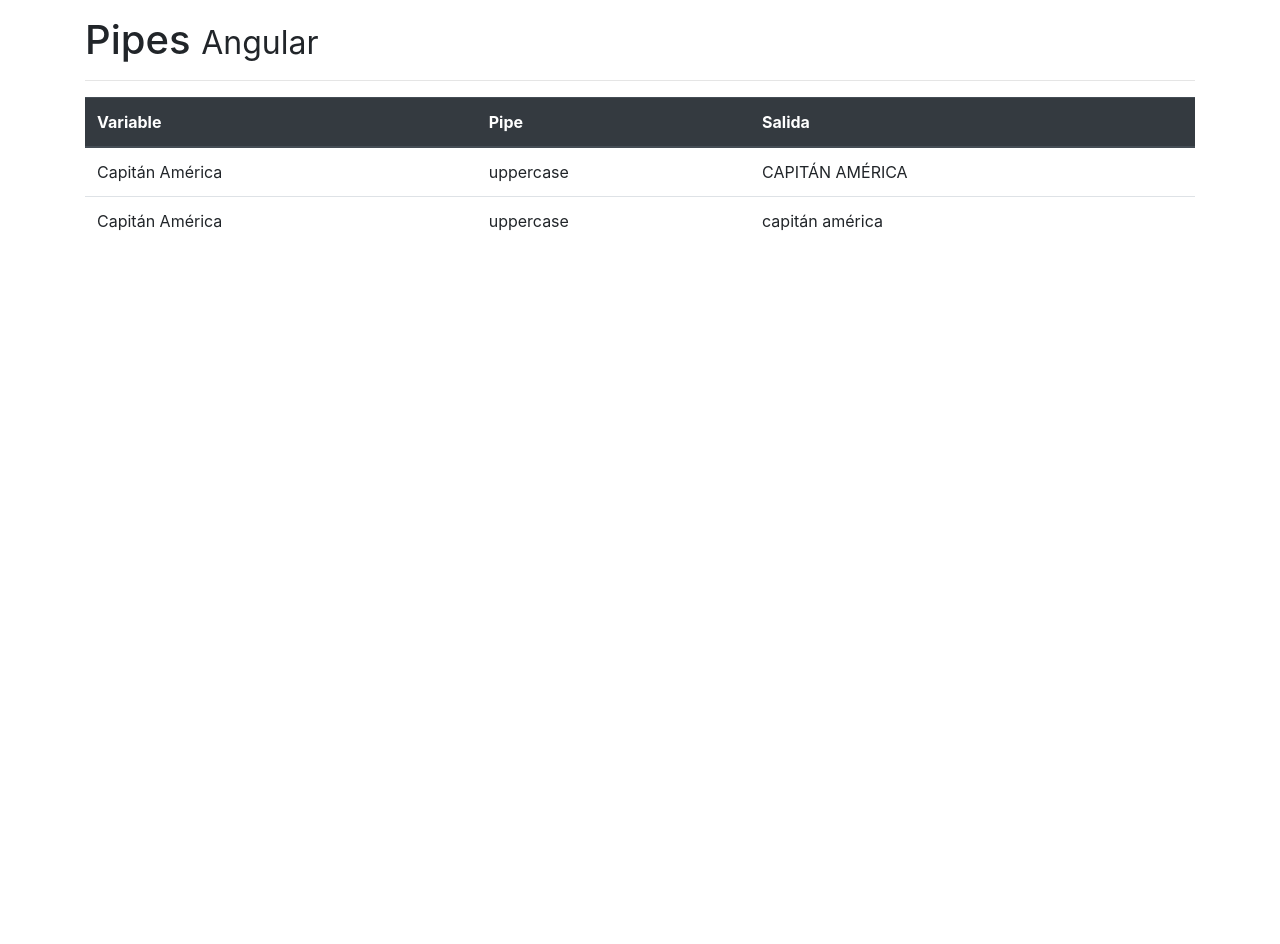
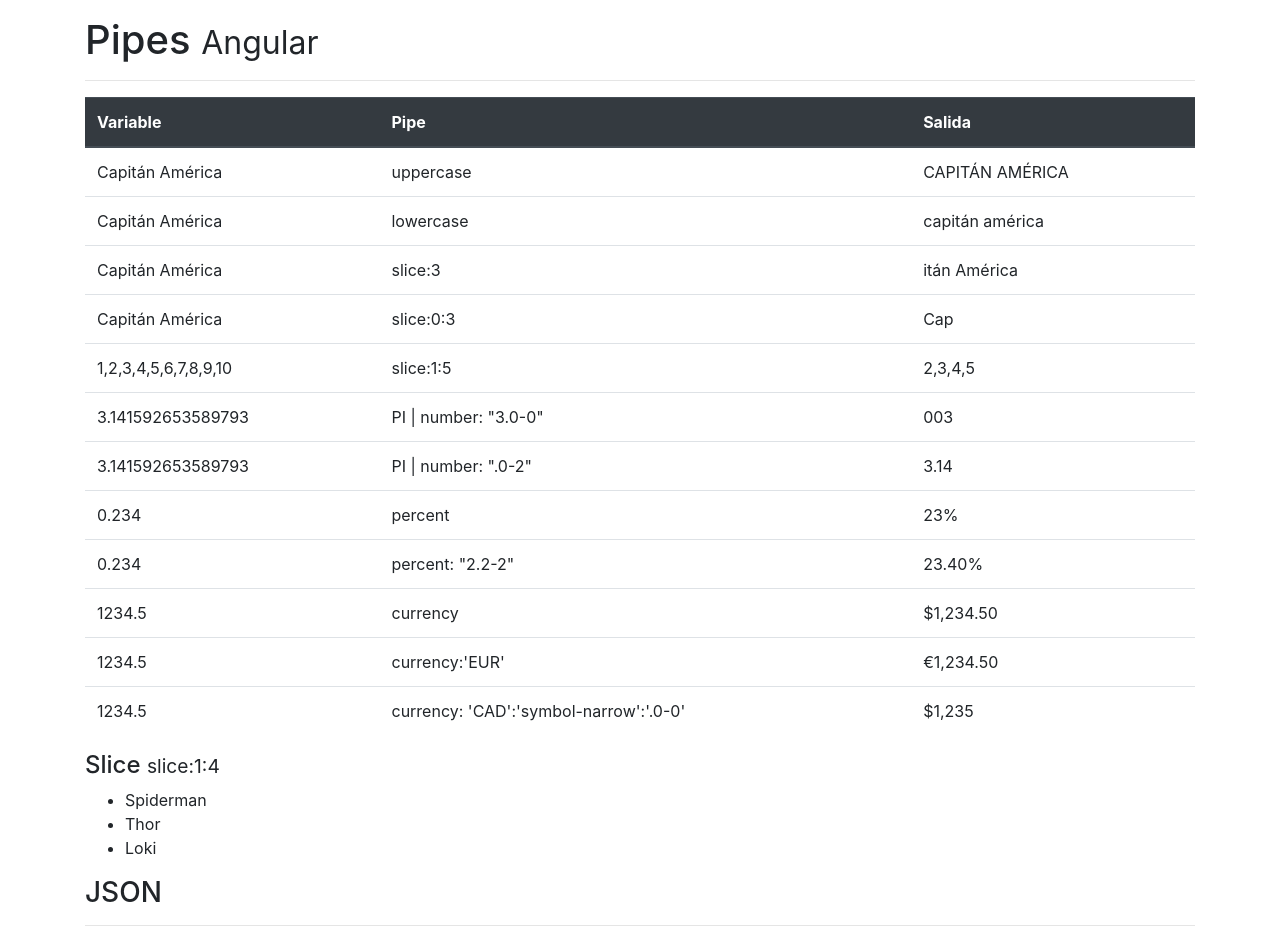
Before and after one commit to matruan/pipes, an Angular app: page / in a window 1280 px wide. Shown: the top 944 px of the page. Before the commit the page ends 800 px from the top, so only its background shows below. Built offline with nearby package versions, Linux system fonts and the light colour scheme.

Commit message:
second commit

```diff
--- a/src/app/app.component.html
+++ b/src/app/app.component.html
@@ -1,30 +1,102 @@
 <h1 class="mt-3">Pipes <small>Angular</small></h1>
-<hr>
+<hr />
 
 <div class="row">
     <div class="col">
         <table class="table">
             <thead class="thead-dark">
                 <tr>
-                    <th> Variable </th>
-                    <th> Pipe </th>
-                    <th> Salida </th>
+                    <th>Variable</th>
+                    <th>Pipe</th>
+                    <th>Salida</th>
                 </tr>
             </thead>
             <tbody>
                 <tr>
                     <td>{{ nombre }}</td>
-                    <td> uppercase </td>
-                    <td> {{ nombre | uppercase }}</td>
+                    <td>uppercase</td>
+                    <td>{{ nombre | uppercase }}</td>
                 </tr>
 
                 <tr>
                     <td>{{ nombre }}</td>
-                    <td> uppercase </td>
-                    <td> {{ nombre | lowercase }}</td>
+                    <td>lowercase</td>
+                    <td>{{ nombre | lowercase }}</td>
+                </tr>
+
+                <tr>
+                    <td>{{ nombre }}</td>
+                    <td>slice:3</td>
+                    <td>{{ nombre | slice: 3 }}</td>
+                </tr>
+
+                <tr>
+                    <td>{{ nombre }}</td>
+                    <td>slice:0:3</td>
+                    <td>{{ nombre | slice: 0:3 }}</td>
+                </tr>
+                <tr>
+                    <td>{{ arreglo }}</td>
+                    <td>slice:1:5</td>
+                    <td>{{ arreglo | slice: 1:5 }}</td>
+                </tr>
+                <tr>
+                    <td>{{ PI }}</td>
+                    <td>PI | number: "3.0-0"</td>
+                    <td>{{ PI | number: "3.0-0" }}</td>
+                </tr>
+
+                <tr>
+                    <td>{{ PI }}</td>
+                    <td>PI | number: ".0-2"</td>
+                    <td>{{ PI | number: ".0-2" }}</td>
+                </tr>
+
+                <tr>
+                    <td>{{ porcentaje }}</td>
+                    <td>percent</td>
+                    <td>{{ porcentaje | percent }}</td>
+                </tr>
+
+                <tr>
+                    <td>{{ porcentaje }}</td>
+                    <td>percent: "2.2-2"</td>
+                    <td>{{ porcentaje | percent: "2.2-2" }}</td>
+                </tr>
+
+                <tr>
+                    <td>{{ salario }}</td>
+                    <td>currency</td>
+                    <td>{{ salario | currency }}</td>
+                </tr>
+
+                <tr>
+                    <td>{{ salario }}</td>
+                    <td>currency:'EUR'</td>
+                    <td>{{ salario | currency: "EUR" }}</td>
+                </tr>
+                <tr>
+                    <td>{{ salario }}</td>
+                    <td>currency: 'CAD':'symbol-narrow':'.0-0'</td>
+                    <td>{{ salario | currency: "CAD":"symbol-narrow":".0-0" }}</td>
                 </tr>
             </tbody>
         </table>
-
+        <h4>Slice <small>slice:1:4</small></h4>
+        <ul>
+            <li *ngFor="let personaje of personajes | slice: 1:4">
+                {{ personaje }}
+            </li>
+        </ul>
+        <h3>JSON</h3>
+        <hr />
+        <div class="row mb-5">
+            <div class="col">
+                <pre>
+                {{ heroe | json }}
+            </pre
+        >
+      </div>
     </div>
+  </div>
 </div>
--- a/src/app/app.component.ts
+++ b/src/app/app.component.ts
@@ -7,4 +7,24 @@ import { Component } from "@angular/core";
 })
 export class AppComponent {
   nombre: string = "Capitán América";
+  arreglo = [1, 2, 3, 4, 5, 6, 7, 8, 9, 10];
+  personajes: string[] = ["Ironman", "Spiderman", "Thor", "Loki", "Groot"];
+  PI: number = Math.PI;
+  porcentaje: number = 0.234;
+  salario: number = 1234.5;
+  heroe = {
+    nombre: "Logan",
+    clave: "Wolverine",
+    edad: 500,
+    direccion: {
+      calle: "Primera",
+      casa: "B",
+    },
+  };
+
+  valorPromesa = new Promise<string>((resolve) => {
+    setTimeout(() => {
+      resolve("llegaron los datos");
+    }, 4500);
+  });
 }
--- a/src/index.html
+++ b/src/index.html
@@ -1,15 +1,14 @@
-<!doctype html>
+<!DOCTYPE html>
 <html lang="en">
 
 <head>
-    <meta charset="utf-8">
+    <meta charset="utf-8" />
     <title>Pipes</title>
-    <base href="/">
+    <base href="/" />
 
-    <meta name="viewport" content="width=device-width, initial-scale=1">
-    <link rel="icon" type="image/x-icon" href="favicon.ico">
-    <link rel="stylesheet" href="https://stackpath.bootstrapcdn.com/bootstrap/4.4.1/css/bootstrap.min.css" integrity="sha384-Vkoo8x4CGsO3+Hhxv8T/Q5PaXtkKtu6ug5TOeNV6gBiFeWPGFN9MuhOf23Q9Ifjh" crossorigin="anonymous">
-
+    <meta name="viewport" content="width=device-width, initial-scale=1" />
+    <link rel="icon" type="image/x-icon" href="favicon.ico" />
+    <link rel="stylesheet" href="https://stackpath.bootstrapcdn.com/bootstrap/4.4.1/css/bootstrap.min.css" integrity="sha384-Vkoo8x4CGsO3+Hhxv8T/Q5PaXtkKtu6ug5TOeNV6gBiFeWPGFN9MuhOf23Q9Ifjh" crossorigin="anonymous" />
 </head>
 
 <body class="container">
```
